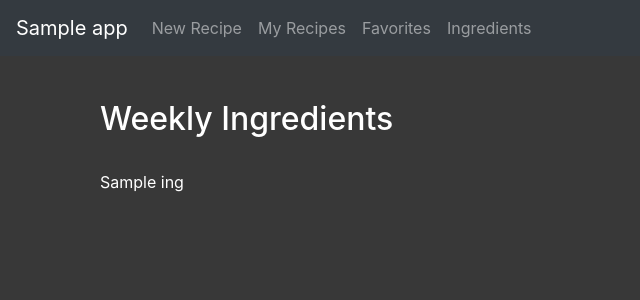
After one commit to cameronfabbri/MealPrep, a Flask app: template templates/ingredients.html in a window 1280 px wide. The commit adds this page. Shown: the top 300 px of the page, without its empty margins (0-640 px from the left). Run offline with Flask 2, Linux system fonts and the light colour scheme; the template is opened without the code that fills it: most values are stand-ins (such as "Sample title", 1, 10 or a date in 2020); some libraries are stand-ins or nearby versions.

Commit message:
added viewing of my recipes, replacing, and viewing ingredients

```diff
--- a/app.py
+++ b/app.py
@@ -29,14 +29,10 @@ app_data = {
 d = datetime.date.today()
 _, week_num, _ = d.isocalendar()
 
-
-#engine = create_engine('sqlite:///recipes.db')
 from db_setup import engine
 Base.metadata.bind = engine
 DBSession = sessionmaker(bind=engine)
 session = DBSession()
-#session_factory = sessionmaker(bind=engine)
-#session = scoped_session(session_factory)
 
 @app.route('/', methods=['GET','POST'])
 def index():
@@ -50,7 +46,6 @@ def index():
         # Get new random recipe
         num = session.query(Recipe).count()
         new_rid = random.randint(1, num)
-
         new_recipe = session.query(Recipe).get(new_rid)
 
         # Update Week with new recipe
@@ -72,7 +67,7 @@ def index():
 
         week_recipes = []
 
-        # No recipes in current week, so add three random ones
+        # No recipes in current week, so add three random ones - this is only when we make a new db
         if week_recipes_ == []:
 
             num = session.query(Recipe).count()
@@ -90,7 +85,6 @@ def index():
 
                 # If no url for the recipe, find one
                 if recipe['url'] is None:
-                    print('No recipe')
                     recipe['url'] = ops.get_image_url([recipe['title']])
 
                 week_recipes.append(recipe)
@@ -106,23 +100,40 @@ def index():
                 session.add(w_r)
                 session.commit()
 
-        else:
-            for recipe_ in week_recipes_:
-                recipe = {}
-                recipe['title'] = recipe_.title
-                recipe['url'] = recipe_.url
+        for recipe_ in week_recipes_:
+            recipe = {}
+            recipe['title'] = recipe_.title
+            recipe['url'] = recipe_.url
 
-                # If no url for the recipe, find one
-                if recipe['url'] is None:
-                    print('No recipe')
-                    recipe['url'] = ops.get_image_url([recipe['title']])
+            # If no url for the recipe, find one
+            if recipe['url'] is None:
+                recipe['url'] = ops.get_image_url([recipe['title']])
+                edited_recipe = session.query(Week).filter_by(id=recipe_.id).one()
+                edited_recipe.url = recipe['url']
+                session.commit()
 
-                recipe['ingredients'] = ast.literal_eval(recipe_.ingredients)
-                recipe['instructions'] = ast.literal_eval(recipe_.instructions)
-                week_recipes.append(recipe)
+
+            recipe['ingredients'] = ast.literal_eval(recipe_.ingredients)
+            recipe['instructions'] = ast.literal_eval(recipe_.instructions)
+            week_recipes.append(recipe)
 
 
     return render_template('index.html', app_data=app_data, recipes=week_recipes)
+
+@app.route('/ingredients', methods=['GET','POST'])
+def ingredients():
+    """ Shows the ingredients for the current meals of the week """
+
+    week_recipes = session.query(Week).all()
+
+    ingredients = []
+
+    for wr in week_recipes:
+        wr_ingredients = ast.literal_eval(wr.ingredients)
+        for ing in wr_ingredients:
+            ingredients.append(ing)
+
+    return render_template('ingredients.html', ingredients=ingredients, app_data=app_data)
 
 
 @app.route('/add', methods=['GET','POST'])
@@ -159,9 +170,26 @@ def add():
         return render_template('add.html', app_data=app_data)
 
 
-@app.route('/view')
+@app.route('/view', methods=['GET','POST'])
 def view():
     """ Page for viewing my recipes that I have added """
+
+    if request.method == 'POST':
+
+        old_recipe = session.query(Week).filter_by(id=request.form['old_id']).one()
+        new_recipe = session.query(MyRecipes).filter_by(id=request.form['new_id']).one()
+
+        # Update old recipe in the week table with our new one
+        old_recipe.title = new_recipe.title
+        old_recipe.rid = new_recipe.rid
+        old_recipe.url = new_recipe.url
+        old_recipe.ingredients = new_recipe.ingredients
+        old_recipe.instructions = new_recipe.instructions
+
+        session.add(old_recipe)
+        session.commit()
+
+        return redirect(url_for('index'))
 
     view_recipes_ = session.query(MyRecipes).all()
     recipe_list = []
@@ -183,6 +211,7 @@ def view():
         view_recipes['ingredients'] = ingredients
         view_recipes['instructions'] = instructions
         view_recipes['url'] = v.url
+        view_recipes['id'] = v.id
 
         recipe_list.append(view_recipes)
 
@@ -195,6 +224,5 @@ def favorite():
     return render_template('favorite.html', app_data=app_data)
 
 
-# ------- DEVELOPMENT CONFIG -------
 if __name__ == '__main__':
     app.run(debug=True)
--- a/db_setup.py
+++ b/db_setup.py
@@ -12,6 +12,8 @@ class Recipe(Base):
     __tablename__ = 'recipes'
 
     id = Column(Integer, primary_key=True)
+
+    # This is a string because in the json file it's a string
     rid = Column(String(256), primary_key=False)
     title = Column(String(256), nullable=False)
     ingredients = Column(String(256), nullable=False)
@@ -41,6 +43,7 @@ class MyRecipes(Base):
     __tablename__ = 'my_recipes'
 
     id = Column(Integer, primary_key=True)
+    rid = Column(Integer, primary_key=False)
     title = Column(String(256), nullable=False)
     ingredients = Column(String(256), nullable=False)
     instructions = Column(String(256), nullable=False)
--- a/ideas.txt
+++ b/ideas.txt
@@ -4,7 +4,8 @@ the same ingredients can carry over from one meal to another
 Active learning for displaying suggested weekly meals
 
 Options:
-    - put my own recipe in
+    - seach for recipes
+    - filter by recipes
     - get a new picture from google_images_download
     - upload my own picture
     - Recipe page for each one I can add notes to, favorite, etc
--- a/ops.py
+++ b/ops.py
@@ -1,6 +1,8 @@
 from google_images_download import google_images_download
 
 def get_image_url(keywords):
+
+    print('\n\nDOWNLOADING URL\n\n')
 
     keywords = ','.join(keywords)
 
--- a/populate_db.py
+++ b/populate_db.py
@@ -75,8 +75,8 @@ if __name__ == '__main__':
 
         session.add(recipe)
 
-        if i % 100 == 0:
+        if i % 1000 == 0:
             session.commit()
+        i += 1
 
-        i += 1
-        #if i > 1000: exit()
+    session.commit()
--- a/templates/add.html
+++ b/templates/add.html
@@ -1,6 +1,7 @@
 {% extends 'layout.html' %}
 
 {% block body %}
+    <font color="white">
 
     <h1> New Recipe </h1>
 
@@ -10,15 +11,16 @@
             <input type="text" maxlength="100" name="title" placeholder="Title for the recipe"/><br><br>
 
             Ingredients:<br>
-            <textarea name="ingredients"></textarea><br><br>
+            <textarea cols="50" rows="10" name="ingredients"></textarea><br><br>
 
             Instructions:<br>
-            <textarea name="instructions"></textarea>
+            <textarea cols="50" rows="10" name="instructions"></textarea>
 
             <br><br>
             <button type="submit">Create</button>
         </div>
     </form>
 
+    </font>
 
 {% endblock %}
--- a/templates/includes/_navbar.html
+++ b/templates/includes/_navbar.html
@@ -6,7 +6,7 @@
 
     <div class="collapse navbar-collapse" id="navbarsExampleDefault">
       <ul class="navbar-nav mr-auto">
-        <li class="nav-item active">
+        <li class="nav-item">
           <a class="nav-link" href="/add"> New Recipe <span class="sr-only">(current)</span></a>
         </li>
         <li class="nav-item">
@@ -15,6 +15,9 @@
         <li class="nav-item">
           <a class="nav-link" href="/favorite"> Favorites </a>
         </li>
+        <li class="nav-item">
+          <a class="nav-link" href="/ingredients"> Ingredients </a>
+        </li>
       </ul>
     </div>
   </nav>
--- /dev/null
+++ b/templates/ingredients.html
@@ -0,0 +1,12 @@
+{% extends 'layout.html' %}
+
+
+{% block body %}
+<font color="white">
+<h2> Weekly Ingredients </h2><br>
+{% for ingredient in ingredients%}
+    {{ ingredient }} <br>
+{% endfor %}
+</font>
+<br><br><br>
+{% endblock %}
--- a/templates/layout.html
+++ b/templates/layout.html
@@ -13,7 +13,7 @@
     <link href="https://stackpath.bootstrapcdn.com/bootstrap/4.1.1/css/bootstrap.min.css" rel="stylesheet" integrity="sha384-WskhaSGFgHYWDcbwN70/dfYBj47jz9qbsMId/iRN3ewGhXQFZCSftd1LZCfmhktB" crossorigin="anonymous">
   </head>
 
-  <body>
+  <body style="background-color:#383838">
 
     {% include 'includes/_navbar.html' %}
 
@@ -27,9 +27,6 @@
 
     </main><!-- /.container -->
 
-    <!-- Bootstrap core JavaScript
-    ================================================== -->
-    <!-- Placed at the end of the document so the pages load faster -->
     <script src="https://stackpath.bootstrapcdn.com/bootstrap/4.1.1/js/bootstrap.min.js" integrity="sha384-smHYKdLADwkXOn1EmN1qk/HfnUcbVRZyYmZ4qpPea6sjB/pTJ0euyQp0Mk8ck+5T" crossorigin="anonymous"></script>
   </body>
 </html>
```
Also changed, not shown: templates/b3.html (deleted, +0 -7 lines), templates/index.html (+8 -7 lines), templates/view.html (+17 -18 lines).
